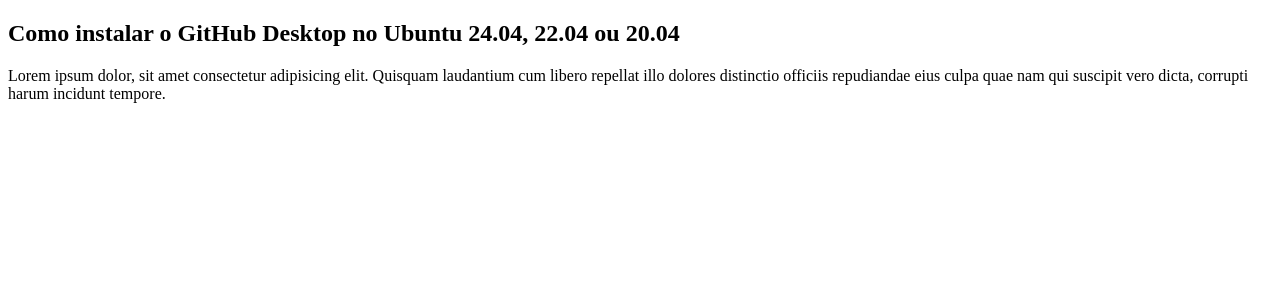
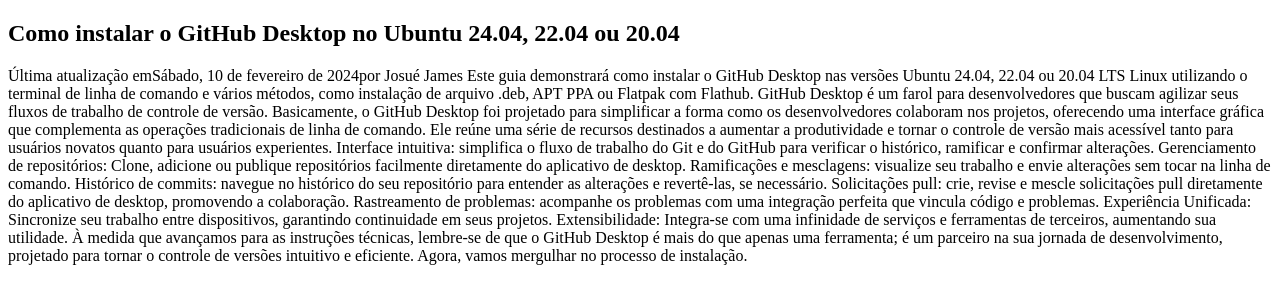
Before and after one commit to Luciano47/teste-com-git-no-linux, a plain HTML site: page documento/index.html in a window 1280 px wide. Drawn offline with Linux system fonts and the light colour scheme.

Commit message:
alteração
colocado o testo de Josue James e atualizado 10 fevereiro de 2024

```diff
--- a/documento/index.html
+++ b/documento/index.html
@@ -7,7 +7,21 @@
 </head>
 <body>
 <h2>Como instalar o GitHub Desktop no Ubuntu 24.04, 22.04 ou 20.04</h2>
-<p>Lorem ipsum dolor, sit amet consectetur adipisicing elit. Quisquam laudantium cum libero repellat illo dolores distinctio officiis repudiandae eius culpa quae nam qui suscipit vero dicta, corrupti harum incidunt tempore.</p>
+<p>Última atualização emSábado, 10 de fevereiro de 2024por Josué James
+Este guia demonstrará como instalar o GitHub Desktop nas versões Ubuntu 24.04, 22.04 ou 20.04 LTS Linux utilizando o terminal de linha de comando e vários métodos, como instalação de arquivo .deb, APT PPA ou Flatpak com Flathub.
+
+GitHub Desktop é um farol para desenvolvedores que buscam agilizar seus fluxos de trabalho de controle de versão. Basicamente, o GitHub Desktop foi projetado para simplificar a forma como os desenvolvedores colaboram nos projetos, oferecendo uma interface gráfica que complementa as operações tradicionais de linha de comando. Ele reúne uma série de recursos destinados a aumentar a produtividade e tornar o controle de versão mais acessível tanto para usuários novatos quanto para usuários experientes.
+
+Interface intuitiva: simplifica o fluxo de trabalho do Git e do GitHub para verificar o histórico, ramificar e confirmar alterações.
+Gerenciamento de repositórios: Clone, adicione ou publique repositórios facilmente diretamente do aplicativo de desktop.
+Ramificações e mesclagens: visualize seu trabalho e envie alterações sem tocar na linha de comando.
+Histórico de commits: navegue no histórico do seu repositório para entender as alterações e revertê-las, se necessário.
+Solicitações pull: crie, revise e mescle solicitações pull diretamente do aplicativo de desktop, promovendo a colaboração.
+Rastreamento de problemas: acompanhe os problemas com uma integração perfeita que vincula código e problemas.
+Experiência Unificada: Sincronize seu trabalho entre dispositivos, garantindo continuidade em seus projetos.
+Extensibilidade: Integra-se com uma infinidade de serviços e ferramentas de terceiros, aumentando sua utilidade.
+À medida que avançamos para as instruções técnicas, lembre-se de que o GitHub Desktop é mais do que apenas uma ferramenta; é um parceiro na sua jornada de desenvolvimento, projetado para tornar o controle de versões intuitivo e eficiente. Agora, vamos mergulhar no processo de instalação.</p>
+
 
 </body>
 </html>
```
